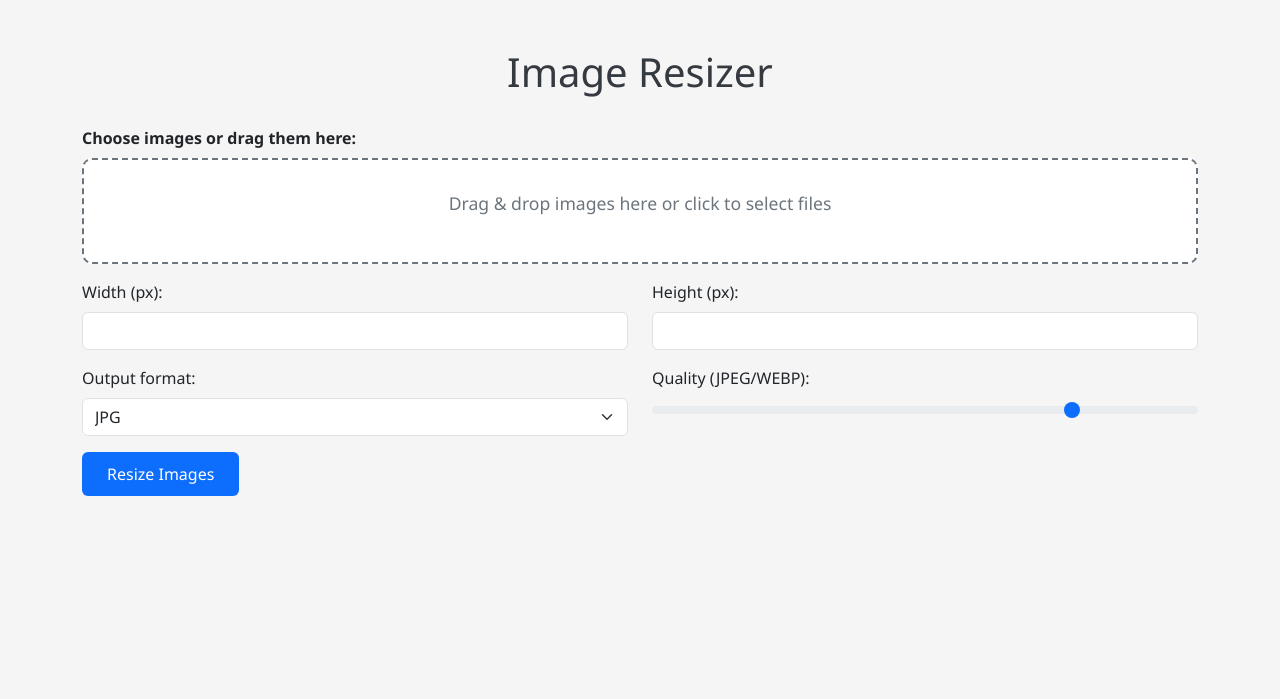
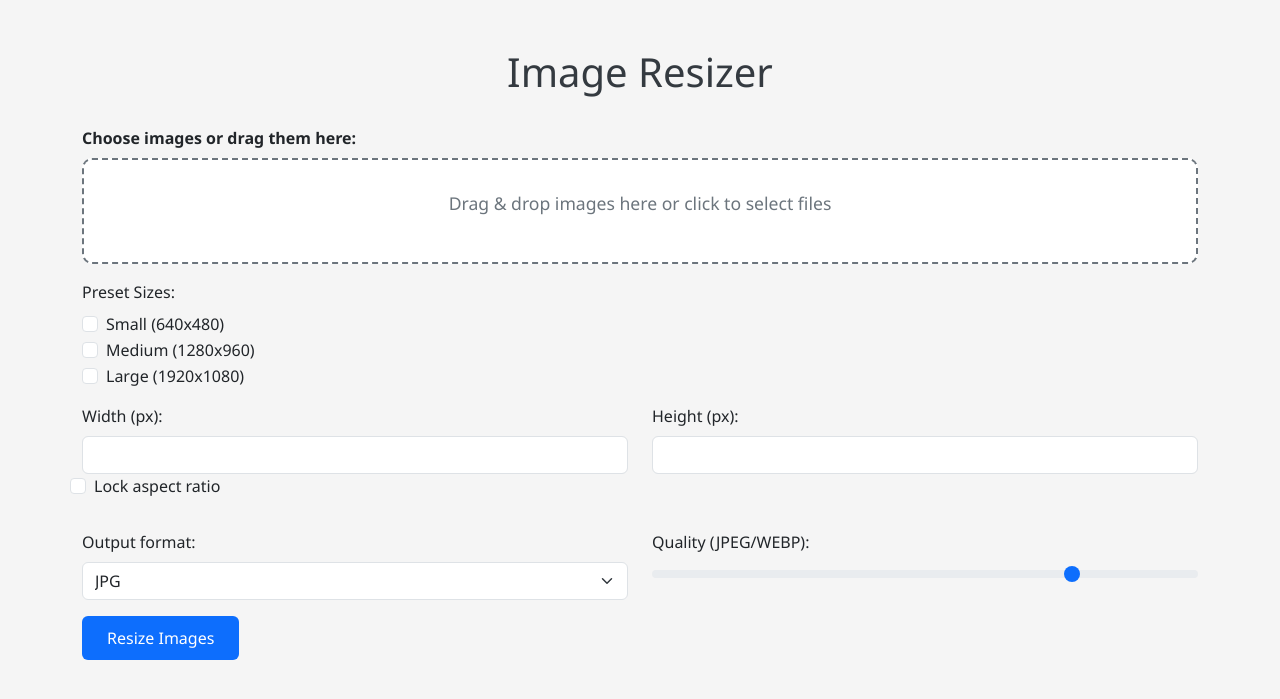
Before and after one commit to Bernievdw/flask-image-resizer, a Flask app: page / in a window 1280 px wide. Shown: the top 699 px of the page. Run offline with Flask 3, Linux system fonts and the light colour scheme.

Commit message:
added preset_sizes, aspect ratio, previews and ZIP downloads, filenames include new dimensions to avoid overwriting.

```diff
--- a/app.py
+++ b/app.py
@@ -19,17 +19,24 @@ def index():
     height = ""
     selected_format = "jpg"
     zip_file = None
+    lock_aspect = False  # default: not locked
+    preset_sizes = []    # for batch resizing
 
     if request.method == "POST":
         try:
             files = request.files.getlist("images")
-            width = int(request.form["width"])
-            height = int(request.form["height"])
+            width = request.form.get("width")
+            height = request.form.get("height")
             selected_format = request.form.get("format", "jpg")
             quality = int(request.form.get("quality", 80))
+            lock_aspect = bool(request.form.get("lock_aspect"))
+            preset_sizes = request.form.getlist("preset_sizes")  # list of "WIDTHxHEIGHT" strings
 
             if len(files) == 0:
                 raise ValueError("No files uploaded.")
+
+            width = int(width) if width else None
+            height = int(height) if height else None
 
             if len(files) > 1:
                 zip_buffer = io.BytesIO()
@@ -39,27 +46,49 @@ def index():
                 if file:
                     original_path = os.path.join(app.config["UPLOAD_FOLDER"], file.filename)
                     file.save(original_path)
+                    img = Image.open(original_path)
+                    original_width, original_height = img.size
 
-                    img = Image.open(original_path)
-                    resized_img = img.resize((width, height))
+                    # Determine all target sizes
+                    sizes_to_apply = []
 
-                    filename_no_ext = os.path.splitext(file.filename)[0]
-                    output_filename = f"{filename_no_ext}.{selected_format.lower()}"
-                    resized_path = os.path.join(app.config["RESIZED_FOLDER"], output_filename)
+                    if preset_sizes:
+                        for size in preset_sizes:
+                            w, h = map(int, size.split("x"))
+                            sizes_to_apply.append((w, h))
+                    else:
+                        sizes_to_apply.append((width, height))
 
-                    resized_img.save(resized_path, format=selected_format.upper(), quality=quality)
+                    # Process all target sizes
+                    for new_width, new_height in sizes_to_apply:
+                        # Apply aspect ratio lock
+                        if lock_aspect:
+                            if new_width and not new_height:
+                                new_height = int((new_width / original_width) * original_height)
+                            elif new_height and not new_width:
+                                new_width = int((new_height / original_height) * original_width)
+                            elif new_width and new_height:
+                                new_height = int((new_width / original_width) * original_height)
 
-                    previews.append((
-                        f"/{original_path.replace(os.sep, '/')}",
-                        f"/{resized_path.replace(os.sep, '/')}"
-                    ))
-                    if zip_file:
-                        zip_file.write(resized_path, arcname=output_filename)
+                        resized_img = img.resize((new_width, new_height))
+                        filename_no_ext = os.path.splitext(file.filename)[0]
+                        output_filename = f"{filename_no_ext}_{new_width}x{new_height}.{selected_format.lower()}"
+                        resized_path = os.path.join(app.config["RESIZED_FOLDER"], output_filename)
+                        resized_img.save(resized_path, format=selected_format.upper(), quality=quality)
+
+                        previews.append((
+                            f"/{original_path.replace(os.sep, '/')}",
+                            f"/{resized_path.replace(os.sep, '/')}"
+                        ))
+
+                        if zip_file:
+                            zip_file.write(resized_path, arcname=output_filename)
 
             if zip_file:
                 zip_file.close()
                 zip_buffer.seek(0)
-                return send_file(zip_buffer, mimetype="application/zip", download_name="resized_images.zip", as_attachment=True)
+                return send_file(zip_buffer, mimetype="application/zip",
+                                 download_name="resized_images.zip", as_attachment=True)
 
         except Exception as e:
             error = f"Something went wrong: {e}"
@@ -70,7 +99,9 @@ def index():
         error=error,
         width=width,
         height=height,
-        selected_format=selected_format
+        selected_format=selected_format,
+        lock_aspect=lock_aspect,
+        preset_sizes=preset_sizes
     )
 
 if __name__ == "__main__":
--- a/templates/index.html
+++ b/templates/index.html
@@ -91,7 +91,6 @@
         <h1>Image Resizer</h1>
 
         <form method="POST" enctype="multipart/form-data" class="mb-4">
-            <!-- Drag & Drop -->
             <div class="mb-3">
                 <label class="form-label fw-bold">Choose images or drag them here:</label>
                 <div id="drop-zone">
@@ -100,7 +99,22 @@
                 </div>
             </div>
 
-            <!-- Width / Height -->
+            <div class="mb-3">
+                <label class="form-label">Preset Sizes:</label>
+                <div class="form-check">
+                    <input class="form-check-input" type="checkbox" name="preset_sizes" value="640x480" id="small">
+                <label class="form-check-label" for="small">Small (640x480)</label>
+            </div>
+    <div class="form-check">
+        <input class="form-check-input" type="checkbox" name="preset_sizes" value="1280x960" id="medium">
+        <label class="form-check-label" for="medium">Medium (1280x960)</label>
+    </div>
+    <div class="form-check">
+        <input class="form-check-input" type="checkbox" name="preset_sizes" value="1920x1080" id="large">
+        <label class="form-check-label" for="large">Large (1920x1080)</label>
+    </div>
+</div>
+
             <div class="mb-3 row">
                 <div class="col-md-6">
                     <label class="form-label">Width (px):</label>
@@ -110,9 +124,13 @@
                     <label class="form-label">Height (px):</label>
                     <input type="number" class="form-control" name="height" value="{{ height }}" required>
                 </div>
+                <div class="mb-3 form-check">
+                    <input type="checkbox" class="form-check-input" id="lock-aspect" name="lock_aspect" {% if lock_aspect %}checked{% endif %}>
+                    <label class="form-check-label" for="lock-aspect">Lock aspect ratio</label>
+                </div>
+
             </div>
 
-            <!-- Format / Quality -->
             <div class="mb-3 row">
                 <div class="col-md-6">
                     <label class="form-label">Output format:</label>
@@ -132,7 +150,6 @@
             <button type="submit" class="btn btn-primary">Resize Images</button>
         </form>
 
-        <!-- Preview Section -->
         {% if previews %}
         <div class="preview d-flex preview-row">
             {% for original, resized in previews %}
```
